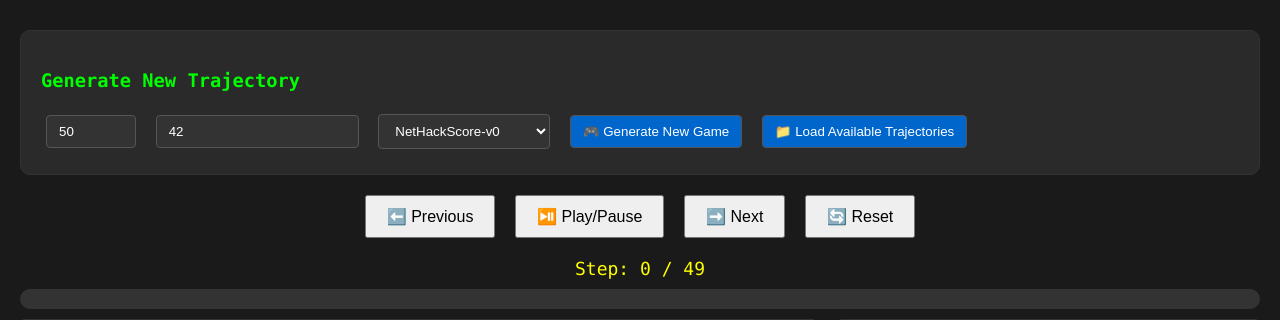
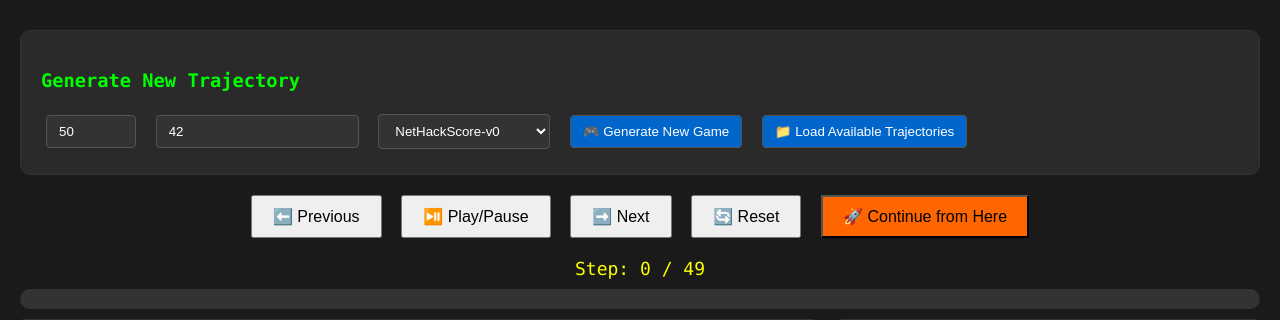
Before and after one commit to lukas/nle-test, a FastAPI app: page / in a window 1280 px wide. Shown: the part 120-440 px from the top of the page. Run offline with FastAPI, Linux system fonts and the light colour scheme.

Commit message:
Trajectory Generation checkpoint: 2

```diff
--- a/templates/index.html
+++ b/templates/index.html
@@ -119,6 +119,14 @@
             font-size: 16px;
         }
 
+        .continue-button {
+            background-color: #ff6600 !important;
+        }
+
+        .continue-button:hover {
+            background-color: #ff8833 !important;
+        }
+
         .step-info {
             text-align: center;
             margin: 10px 0;
@@ -185,6 +193,7 @@
             <button onclick="playPause()">⏯️ Play/Pause</button>
             <button onclick="nextStep()">➡️ Next</button>
             <button onclick="resetStep()">🔄 Reset</button>
+            <button onclick="continueFromHere()" class="continue-button">🚀 Continue from Here</button>
         </div>
 
         <div class="step-info">
```
